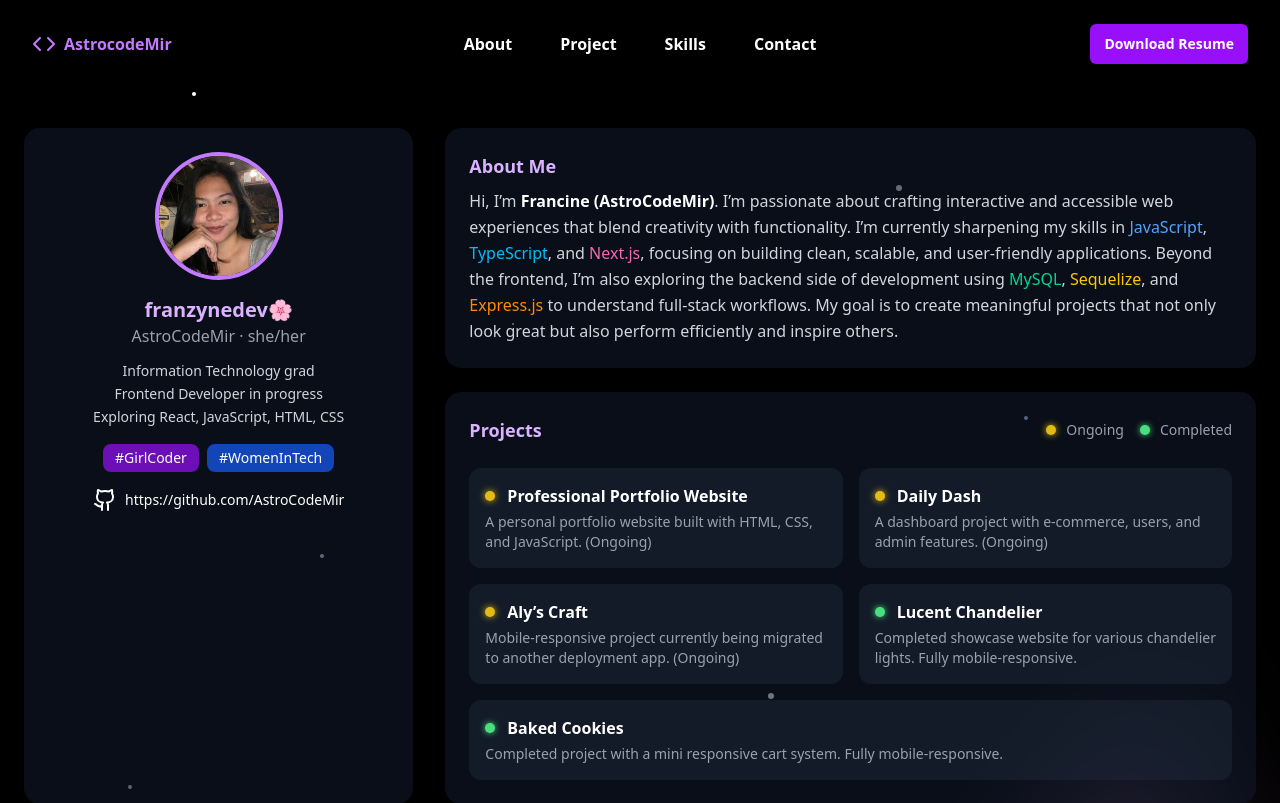
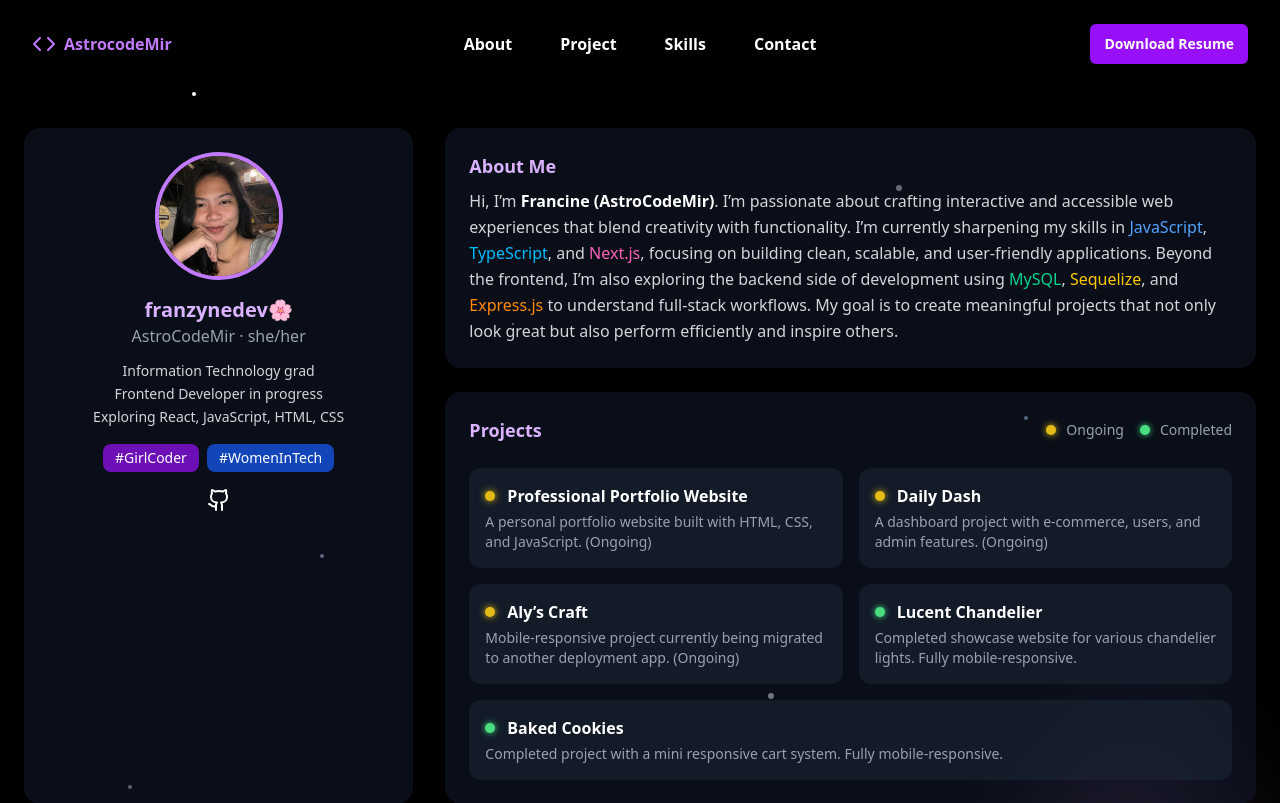
Before and after one commit to AstroCodeMir/AstroCodeMir-Web-Portfolio, a Next.js app in the folder portfolio-next/: page /about in a window 1280 px wide. Shown: the top 803 px of the page. Built offline with nearby package versions, Linux system fonts and the light colour scheme.

Commit message:
feat(about) update github icon

```diff
--- a/portfolio-next/src/app/about/page.tsx
+++ b/portfolio-next/src/app/about/page.tsx
@@ -3,7 +3,8 @@
 import Image from "next/image";
 import Link from "next/link";
 import Background from "../../components/Background";
-import "../about.css"; // ✅ Correct import since about.css is inside app/
+import { GitHubIcon } from "@/components/Icons";
+import "../about.css";
 
 export default function AboutPage() {
 return (
@@ -44,32 +45,10 @@ return (
         href="https://github.com/AstroCodeMir"
         target="_blank"
         rel="noopener noreferrer"
-            className="flex items-center gap-2 text-white hover:text-purple-400 transition-colors"
+        className="text-white hover:text-purple-400 transition-colors"
       >
-              {/* GitHub Icon */}
-              <svg
-                xmlns="http://www.w3.org/2000/svg"
-                width="24"
-                height="24"
-                fill="none"
-                stroke="currentColor"
-                strokeWidth="2"
-                strokeLinecap="round"
-                strokeLinejoin="round"
-                className="lucide lucide-github h-6 w-6"
-              >
-                <path
-                d="M15 22v-4a4.8 4.8 0 0 0-1-3.5c3 0 6-2 6-5.5.08-1.25-.27-2.48-1-3.5
-                 .28-1.15.28-2.35 0-3.5 0 0-1 0-3 1.5-2.64-.5-5.36-.5-8
-                 0C6 2 5 2 5 2c-.3 1.15-.3 2.35 0 3.5A5.403 5.403 0 0 0
-                 4 9c0 3.5 3 5.5 6 5.5-.39.49-.68 1.05-.85 1.65-.17.6-.22
-                 1.23-.15 1.85v4"
-                ></path>
-                <path d="M9 18c-4.51 2-5-2-7-2"></path>
-              </svg>
-              <span className="text-sm leading-relaxed">
-                https://github.com/AstroCodeMir
-              </span>
+        <GitHubIcon />
+        <span className="sr-only">GitHub</span>
       </a>
           </div>
         </div>
```
Lines whose indentation alone changed are shown as unchanged.
